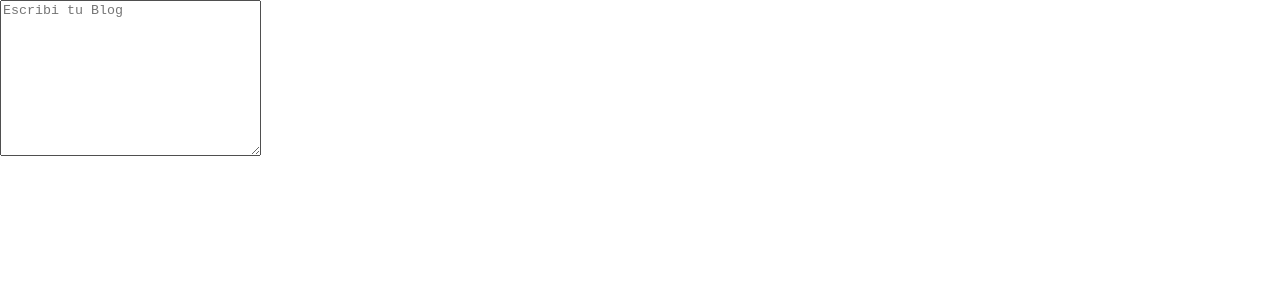
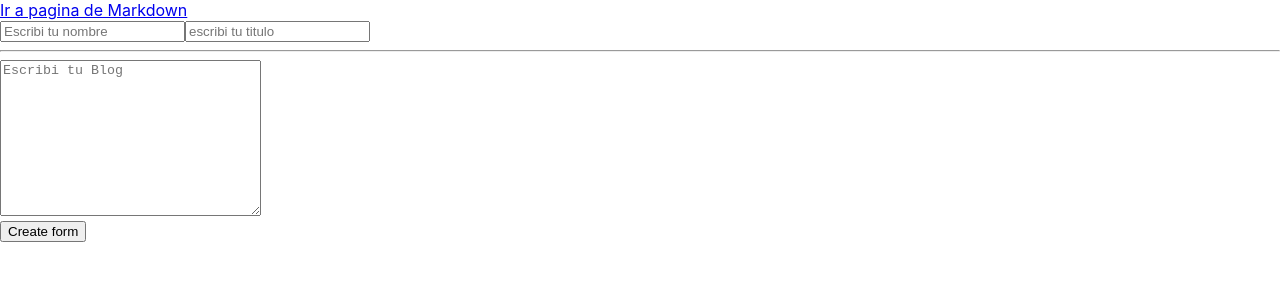
Before and after one commit to matiasminoo/TP-React, a React (Create React App) app: page / in a window 1280 px wide. Shown: the top 300 px of the page. Built offline with nearby package versions, Linux system fonts and the light colour scheme.

Commit message:
Add files via upload

```diff
--- a/package.json
+++ b/package.json
@@ -9,6 +9,7 @@
     "react": "^18.2.0",
     "react-dom": "^18.2.0",
     "react-markdown": "^9.0.0",
+    "react-router-dom": "^6.16.0",
     "react-scripts": "5.0.1",
     "remark-gfm": "^4.0.0",
     "web-vitals": "^2.1.4"
--- a/src/App.jsx
+++ b/src/App.jsx
@@ -1,10 +1,10 @@
 import './App.css';
 import Blog from './components/blog';
-
+import {Link} from 'react-router-dom'
 function App() {
   return (
     <>
-
+     <Link to="/markdown">Ir a pagina de Markdown</Link>
       <Blog/>
     </>
   );
--- a/src/components/blog.jsx
+++ b/src/components/blog.jsx
@@ -5,17 +5,43 @@ import remarkGfm from 'remark-gfm';
 
 function Blog() {
 const [texto,setTexto] = useState("")
-function HandleChange(e){
-setTexto(e.target.value);
-
-}
+const [nombre,setNombre] = useState("")
+const [titulo,setTitulo] = useState("")
+const [arr,setArr] = useState([])
 
 
 
+function HandleSubmit(e){
+e.preventDefault()
+let cont = {text : texto, title : titulo , name : nombre}
+setArr([...arr, cont])
+console.log([...arr, cont]);
+setNombre("")
+setTitulo("")
+setTexto("")
+}
+
     return(
     <>
-   <textarea placeholder='Escribi tu Blog' onChange={HandleChange} cols="30" rows="10"/>
-   <Markdown remarkPlugins={[remarkGfm]}>{texto}</Markdown>
+    <form onSubmit={HandleSubmit}>
+    <input value={nombre} type="text" placeholder='Escribi tu nombre' onChange={e => setNombre(e.target.value)}/>
+    <input  value={titulo} type="text" placeholder='escribi tu titulo' onChange={e => setTitulo(e.target.value)}/>
+    <hr />
+
+   <textarea value={texto} placeholder='Escribi tu Blog' onChange={e => setTexto(e.target.value)} cols="30" rows="10"/>
+   <br></br>
+   <button>Create form</button>
+   </form>
+   {arr.map( cosa => (
+       <>
+    <h1>{cosa.title}</h1>
+    <h2>{cosa.name}</h2>
+    <Markdown remarkPlugins={[remarkGfm]}>{cosa.text}</Markdown>
+</>
+   ))}
+
+  {/* <span>{contenido.title}</span> <span> {contenido.name}</span>
+   <Markdown remarkPlugins={[remarkGfm]}>{contenido.text}</Markdown> */}
     </>
  );
 }
--- a/src/index.js
+++ b/src/index.js
@@ -3,11 +3,22 @@ import ReactDOM from 'react-dom/client';
 import './index.css';
 import App from './App';
 import reportWebVitals from './reportWebVitals';
+import Blog from './components/blog';
+import {
+  BrowserRouter,
+  Routes,
+  Route
+} from 'react-router-dom';
 
 const root = ReactDOM.createRoot(document.getElementById('root'));
 root.render(
   <React.StrictMode>
-    <App />
+    <BrowserRouter>
+      <Routes>
+        <Route exact path='/' element={<App />} />
+        <Route exact path='/Markdown' element={<Blog />} />
+      </Routes>
+    </BrowserRouter>
   </React.StrictMode>
 );
 
```
Also changed, not shown: 1 other file (tests, documents, lock files or other folders).
